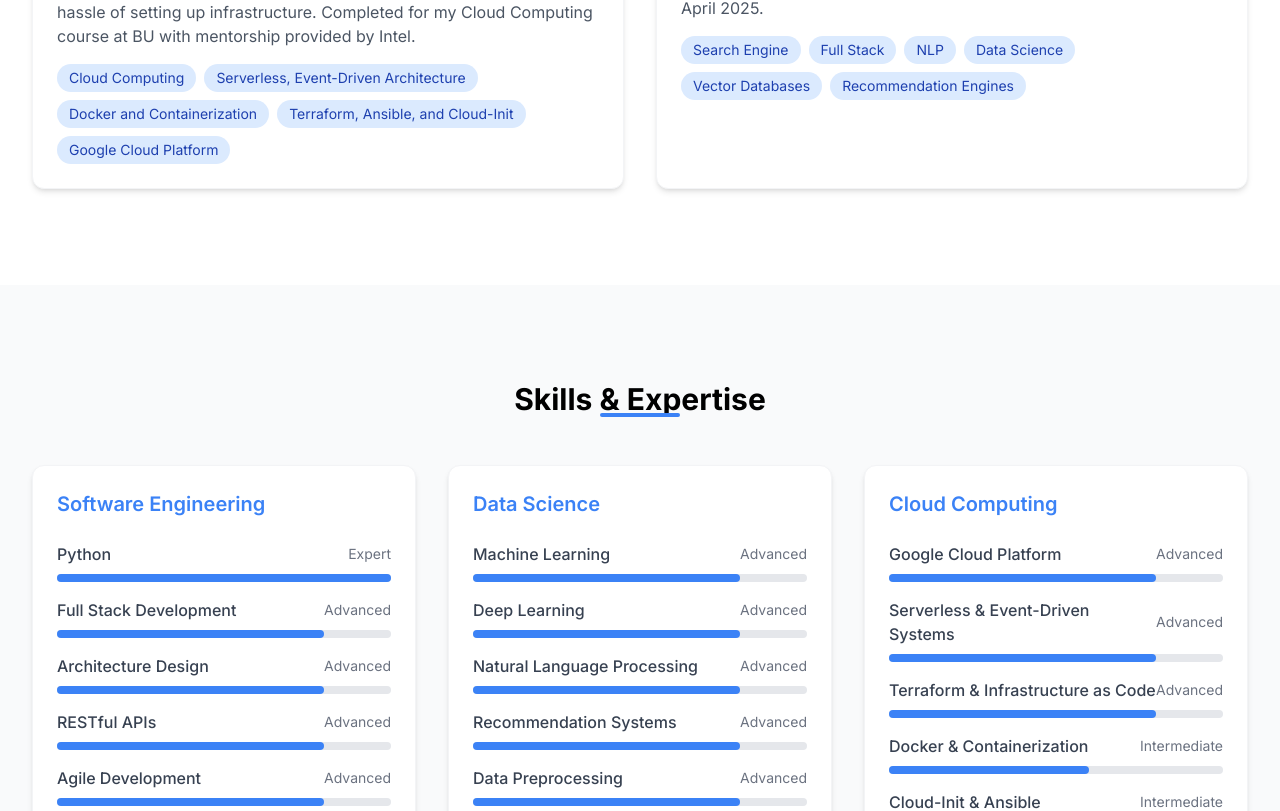
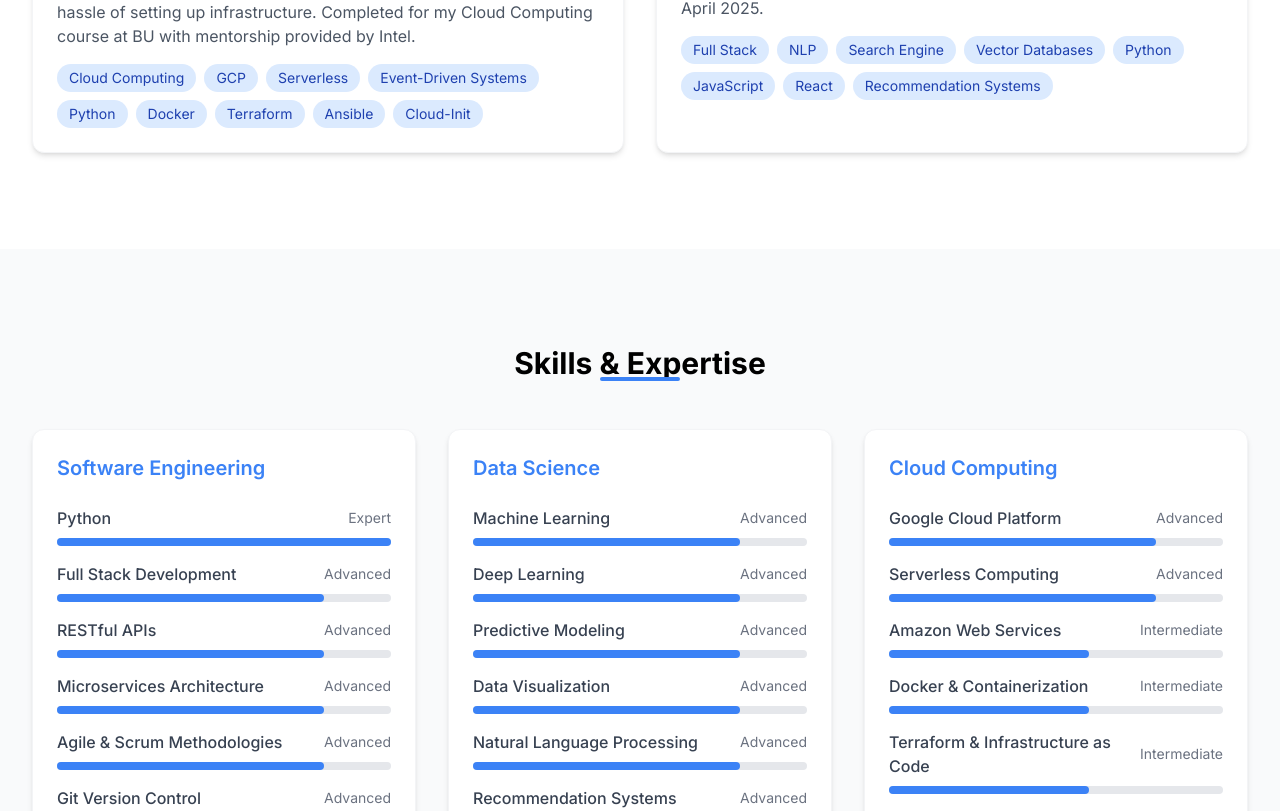
Before and after one commit to harlanljones/personal-webpage, a React (Vite) app: page / in a window 1280 px wide. Shown: the part 2041-2852 px from the top of the page. Built offline with nearby package versions, Linux system fonts and the light colour scheme.

Commit message:
rewording and organization

```diff
--- a/src/components/Experience.jsx
+++ b/src/components/Experience.jsx
@@ -32,9 +32,9 @@ const Experience = () => {
       concepts: [
         'Content-Based Filtering',
         'Natural Language Processing',
-        'Data Preprocessing',
-        'Model Evaluation',
-        'Feature Engineering'
+        'Data Wrangling',
+        'Feature Engineering',
+        'Model Evaluation'
       ],
       technologies: [
         'Python',
--- a/src/components/Projects.jsx
+++ b/src/components/Projects.jsx
@@ -6,7 +6,7 @@ const Projects = () => {
     {
       title: "Cynthus: Orchestrating AI Applications Deployments on the Cloud",
       description: "A CLI capable of deploying AI applications on the cloud without the hassle of setting up infrastructure. Completed for my Cloud Computing course at BU with mentorship provided by Intel.",
-      tags: ["Cloud Computing", "Serverless, Event-Driven Architecture", "Docker and Containerization", "Terraform, Ansible, and Cloud-Init", "Google Cloud Platform"],
+      tags: ["Cloud Computing", "GCP", "Serverless", "Event-Driven Systems", "Python", "Docker", "Terraform", "Ansible", "Cloud-Init"],
       github: "https://github.com/EC528-Fall-2024/orchestrating-ai-app-cloud",
       demo: "https://drive.google.com/file/d/13fSNSEtQF0qnoiahnbd-I3b9YrVk6Zgy/view?usp=sharing",
       image: "/images/cynthus.png"
@@ -14,7 +14,7 @@ const Projects = () => {
     {
       title: "Financial News Engine",
       description: "An open-source financial news aggregator and search engine for my BU ECE capstone project. In progress, expected to be completed by April 2025.",
-      tags: ["Search Engine", "Full Stack", "NLP", "Data Science", "Vector Databases", "Recommendation Engines"],
+      tags: ["Full Stack", "NLP", "Search Engine", "Vector Databases", "Python", "JavaScript", "React", "Recommendation Systems"],
       github: "https://github.com/rohankumar-1/search-engine",
       demo: "https://drive.google.com/file/d/1G8iIDGvsWVDQE3o4o-Mgq4T80k2MH-Z4/view?usp=sharing",
       image: "/images/financialnewsengine.png"
--- a/src/components/Skills.jsx
+++ b/src/components/Skills.jsx
@@ -7,9 +7,9 @@ const Skills = () => {
       skills: [
         { name: "Python", level: "expert" },
         { name: "Full Stack Development", level: "advanced" },
-        { name: "Architecture Design", level: "advanced" },
         { name: "RESTful APIs", level: "advanced" },
-        { name: "Agile Development", level: "advanced" },
+        { name: "Microservices Architecture", level: "advanced" },
+        { name: "Agile & Scrum Methodologies", level: "advanced" },
         { name: "Git Version Control", level: "advanced" }
       ]
     },
@@ -18,21 +18,21 @@ const Skills = () => {
       skills: [
         { name: "Machine Learning", level: "advanced" },
         { name: "Deep Learning", level: "advanced" },
+        { name: "Predictive Modeling", level: "advanced"},
+        { name: "Data Visualization", level: "advanced" },
         { name: "Natural Language Processing", level: "advanced" },
-        { name: "Recommendation Systems", level: "advanced" },
-        { name: "Data Preprocessing", level: "advanced" },
-        { name: "Data Visualization", level: "advanced" }
+        { name: "Recommendation Systems", level: "advanced" }
       ]
     },
     {
       title: "Cloud Computing",
       skills: [
         { name: "Google Cloud Platform", level: "advanced" },
-        { name: "Serverless & Event-Driven Systems", level: "advanced" },
-        { name: "Terraform & Infrastructure as Code", level: "advanced" },
+        { name: "Serverless Computing", level: "advanced" },
+        { name: "Amazon Web Services", level: "intermediate" },
         { name: "Docker & Containerization", level: "intermediate" },
-        { name: "Cloud-Init & Ansible", level: "intermediate" },
-        { name: "Amazon Web Services", level: "intermediate" }
+        { name: "Terraform & Infrastructure as Code", level: "intermediate" },
+        { name: "Cloud-Init & Ansible", level: "intermediate" }
       ]
     }
   ];
```
